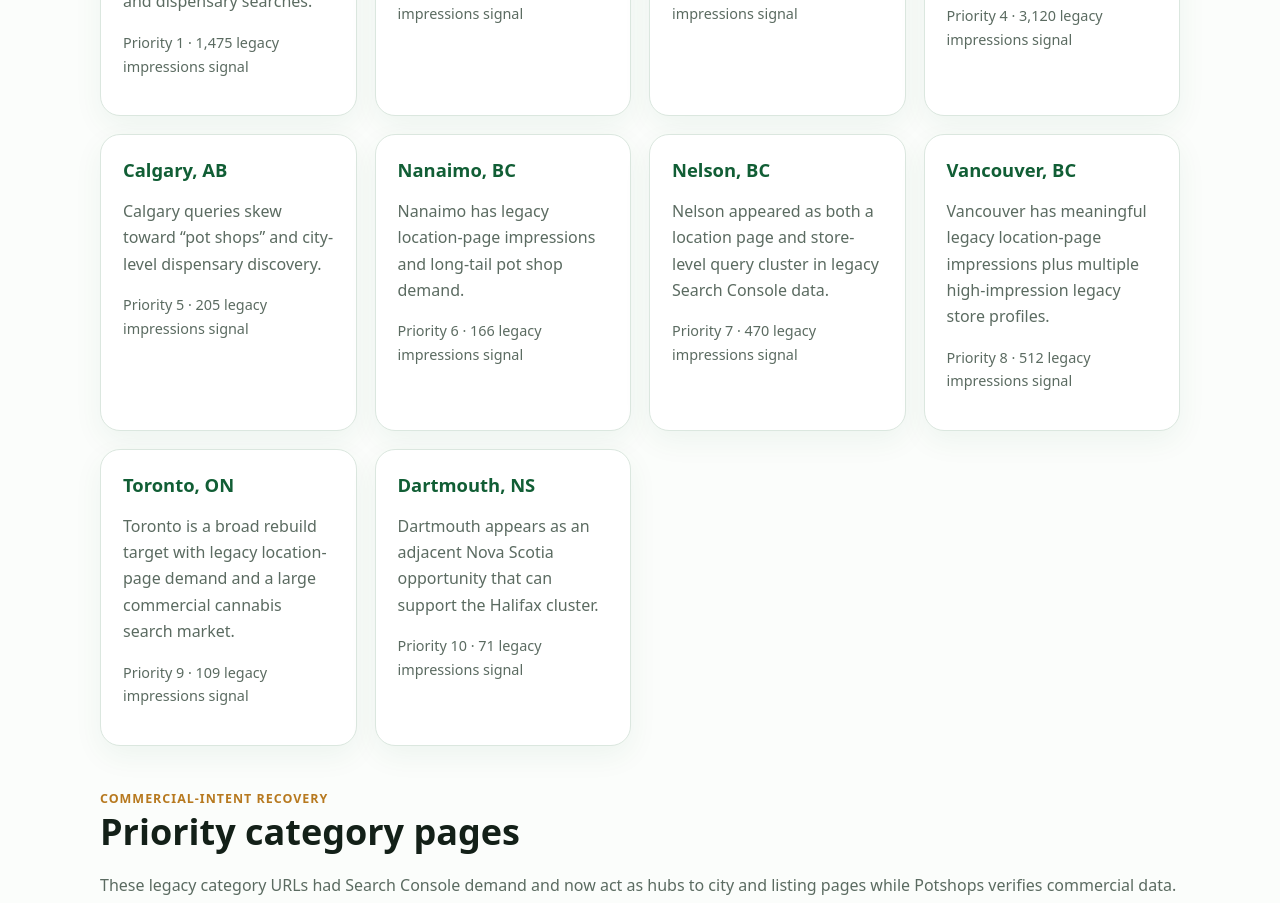
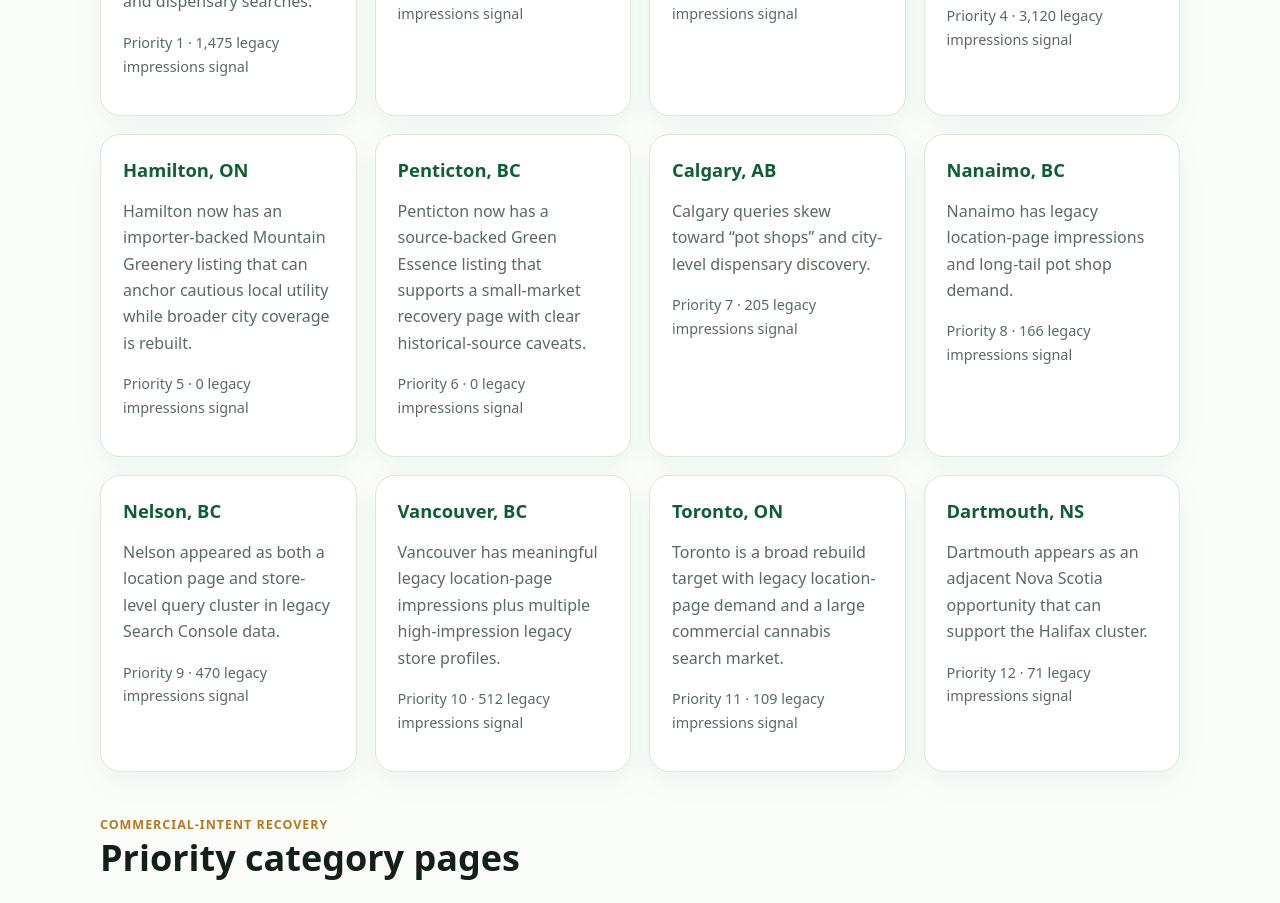
Before and after one commit to tomwattsca/potshops, a Next.js app: page / in a window 1280 px wide. Shown: the part 980-1883 px from the top of the page. Built offline with nearby package versions, Linux system fonts and the light colour scheme.

Commit message:
Add Potshops city utility sections

```diff
--- a/app/data/directory.ts
+++ b/app/data/directory.ts
@@ -58,12 +58,14 @@ export const priorityLocations: Location[] = [
   { slug: 'halifax', city: 'Halifax', province: 'NS', title: 'Cannabis stores and dispensaries in Halifax', description: 'Halifax has repeat city-level searches for dispensaries, cannabis stores, and delivery-adjacent terms.', gscEvidence: 'Queries included “cannabis dispensary halifax”, “dispensaries halifax”, and “halifax dispensaries”.', legacyImpressions: 543, priority: 2 },
   { slug: 'fredericton', city: 'Fredericton', province: 'NB', title: 'Cannabis stores and dispensaries in Fredericton', description: 'Fredericton appears in both city page and store-level legacy URLs, making it a useful early rebuild target.', gscEvidence: 'Queries included “cannabis store fredericton”, “dispensary fredericton”, and “weed dispensary fredericton”.', legacyImpressions: 326, priority: 3 },
   { slug: 'victoria', city: 'Victoria', province: 'BC', title: 'Cannabis stores and dispensaries in Victoria', description: 'Victoria demand is tied to legacy Farmacy and Pineapple Express listing searches plus downtown dispensary terms.', gscEvidence: 'Queries included “farmacy victoria”, “farm dispensary victoria”, and “downtown victoria” dispensary variants.', legacyImpressions: 3120, priority: 4 },
-  { slug: 'calgary', city: 'Calgary', province: 'AB', title: 'Cannabis stores and pot shops in Calgary', description: 'Calgary queries skew toward “pot shops” and city-level dispensary discovery.', gscEvidence: 'Queries included “calgary pot shops”, “pot shop calgary”, and “dispensary calgary”.', legacyImpressions: 205, priority: 5 },
-  { slug: 'nanaimo', city: 'Nanaimo', province: 'BC', title: 'Cannabis stores and pot shops in Nanaimo', description: 'Nanaimo has legacy location-page impressions and long-tail pot shop demand.', gscEvidence: 'Queries included “pot shops nanaimo” and “nanaimo dispensaries still open”.', legacyImpressions: 166, priority: 6 },
-  { slug: 'nelson', city: 'Nelson', province: 'BC', title: 'Cannabis stores and dispensaries in Nelson', description: 'Nelson appeared as both a location page and store-level query cluster in legacy Search Console data.', gscEvidence: 'Queries included “dispensary nelson”, “dispensary nelson bc”, and “nelson potorium”.', legacyImpressions: 470, priority: 7 },
-  { slug: 'vancouver', city: 'Vancouver', province: 'BC', title: 'Cannabis stores and dispensaries in Vancouver', description: 'Vancouver has meaningful legacy location-page impressions plus multiple high-impression legacy store profiles.', gscEvidence: 'GSC page data showed /location/vancouver/ with 512 impressions, and listing demand around The Green Leaf Society, Ahuevo, Herb Co, and other Vancouver-area profiles.', legacyImpressions: 512, priority: 8 },
-  { slug: 'toronto', city: 'Toronto', province: 'ON', title: 'Cannabis stores and dispensaries in Toronto', description: 'Toronto is a broad rebuild target with legacy location-page demand and a large commercial cannabis search market.', gscEvidence: 'GSC page data showed /location/toronto/ with 109 impressions even while the old site was unavailable.', legacyImpressions: 109, priority: 9 },
-  { slug: 'dartmouth', city: 'Dartmouth', province: 'NS', title: 'Cannabis stores and dispensaries in Dartmouth', description: 'Dartmouth appears as an adjacent Nova Scotia opportunity that can support the Halifax cluster.', gscEvidence: 'GSC page data showed /location/dartmouth/ with 71 impressions, making it a useful supporting page for the Halifax/Nova Scotia cluster.', legacyImpressions: 71, priority: 10 },
+  { slug: 'hamilton', city: 'Hamilton', province: 'ON', title: 'Cannabis stores and dispensaries in Hamilton', description: 'Hamilton now has an importer-backed Mountain Greenery listing that can anchor cautious local utility while broader city coverage is rebuilt.', gscEvidence: 'Source-backed rebuild work mapped Mountain Greenery to Hamilton and Upper Wellington Street; use this as a local recovery clue, not a current operating claim.', legacyImpressions: 0, priority: 5 },
+  { slug: 'penticton', city: 'Penticton', province: 'BC', title: 'Cannabis stores and dispensaries in Penticton', description: 'Penticton now has a source-backed Green Essence listing that supports a small-market recovery page with clear historical-source caveats.', gscEvidence: 'Source-backed rebuild work mapped Green Essence Head Shop and Dispensary to Penticton and Martin Street; use this as a profile recovery clue, not a current operating claim.', legacyImpressions: 0, priority: 6 },
+  { slug: 'calgary', city: 'Calgary', province: 'AB', title: 'Cannabis stores and pot shops in Calgary', description: 'Calgary queries skew toward “pot shops” and city-level dispensary discovery.', gscEvidence: 'Queries included “calgary pot shops”, “pot shop calgary”, and “dispensary calgary”.', legacyImpressions: 205, priority: 7 },
+  { slug: 'nanaimo', city: 'Nanaimo', province: 'BC', title: 'Cannabis stores and pot shops in Nanaimo', description: 'Nanaimo has legacy location-page impressions and long-tail pot shop demand.', gscEvidence: 'Queries included “pot shops nanaimo” and “nanaimo dispensaries still open”.', legacyImpressions: 166, priority: 8 },
+  { slug: 'nelson', city: 'Nelson', province: 'BC', title: 'Cannabis stores and dispensaries in Nelson', description: 'Nelson appeared as both a location page and store-level query cluster in legacy Search Console data.', gscEvidence: 'Queries included “dispensary nelson”, “dispensary nelson bc”, and “nelson potorium”.', legacyImpressions: 470, priority: 9 },
+  { slug: 'vancouver', city: 'Vancouver', province: 'BC', title: 'Cannabis stores and dispensaries in Vancouver', description: 'Vancouver has meaningful legacy location-page impressions plus multiple high-impression legacy store profiles.', gscEvidence: 'GSC page data showed /location/vancouver/ with 512 impressions, and listing demand around The Green Leaf Society, Ahuevo, Herb Co, and other Vancouver-area profiles.', legacyImpressions: 512, priority: 10 },
+  { slug: 'toronto', city: 'Toronto', province: 'ON', title: 'Cannabis stores and dispensaries in Toronto', description: 'Toronto is a broad rebuild target with legacy location-page demand and a large commercial cannabis search market.', gscEvidence: 'GSC page data showed /location/toronto/ with 109 impressions even while the old site was unavailable.', legacyImpressions: 109, priority: 11 },
+  { slug: 'dartmouth', city: 'Dartmouth', province: 'NS', title: 'Cannabis stores and dispensaries in Dartmouth', description: 'Dartmouth appears as an adjacent Nova Scotia opportunity that can support the Halifax cluster.', gscEvidence: 'GSC page data showed /location/dartmouth/ with 71 impressions, making it a useful supporting page for the Halifax/Nova Scotia cluster.', legacyImpressions: 71, priority: 12 },
 ];
 
 export const locationUtilities: LocationUtility[] = [
@@ -121,6 +123,60 @@ export const locationUtilities: LocationUtility[] = [
       'Use this page to test the import validation workflow before scaling New Brunswick listings.',
     ],
   },
+  {
+    slug: 'victoria',
+    summary: 'Victoria combines one of the largest legacy demand clusters in the rebuild with a newly source-enriched downtown Farmacy profile, so the page should help visitors separate brand-history searches from verified current-store facts.',
+    directoryStatus: 'One Victoria listing is mapped today: Farm: The Original Farmacy Downtown. It is labelled historical because public-source evidence supports the downtown association and address context, not current operating status.',
+    searchIntent: ['farmacy victoria', 'farm dispensary victoria', 'downtown victoria dispensary', 'victoria bc cannabis store'],
+    relatedListingSlugs: ['farm-the-original-farmacy-downtown'],
+    internalCategorySlugs: ['dispensary'],
+    localCaveats: [
+      'Victoria searches include brand-specific Farmacy language and broader downtown dispensary intent; Potshops should not imply comprehensive local coverage from one mapped profile.',
+      'Historical directory evidence is useful for recovery, but it does not prove a storefront is currently open, licensed, or accepting orders.',
+      'Downtown neighbourhood copy should remain informational until current official or regulator-backed sources are available.',
+    ],
+    verificationNextSteps: [
+      'Confirm current public sources before adding website, phone, hours, map embeds, or outbound contact links for Victoria profiles.',
+      'Look for additional Victoria and Greater Victoria listing candidates before expanding this page into a broader local guide.',
+      'Keep the page focused on source-backed recovery and internal links until compliance review clears stronger local business claims.',
+    ],
+  },
+  {
+    slug: 'hamilton',
+    summary: 'Hamilton is now a useful supporting location page because the importer-backed batch added Mountain Greenery with city and address context that can anchor a cautious local directory section.',
+    directoryStatus: 'One Hamilton listing is mapped today: Mountain Greenery. The row remains historical/source-backed until current operating, licence, and contact facts are independently confirmed.',
+    searchIntent: ['mountain greenery hamilton', 'hamilton dispensary', 'hamilton cannabis store', 'upper wellington cannabis'],
+    relatedListingSlugs: ['mountain-greenery'],
+    internalCategorySlugs: ['dispensary'],
+    localCaveats: [
+      'The current Hamilton footprint is one mapped profile, so this page should not be framed as a complete Hamilton cannabis directory.',
+      'Address-level context came from public sources but should not be converted into hours, ordering, delivery, or availability claims.',
+      'Hamilton neighbourhood and street-level hints are helpful only when tied to visible source notes on listing pages.',
+    ],
+    verificationNextSteps: [
+      'Find official or regulator-backed sources for Mountain Greenery before adding current-status details.',
+      'Add more Hamilton-area listings only through the validated import workflow with source URLs and conservative notes.',
+      'Use this page to link users to verified listing evidence rather than outbound cannabis commerce until compliance posture is clearer.',
+    ],
+  },
+  {
+    slug: 'penticton',
+    summary: 'Penticton is a small but concrete recovery opportunity after the enrichment batch added Green Essence Head Shop and Dispensary with source-backed local context.',
+    directoryStatus: 'One Penticton listing is mapped today: Green Essence Head Shop and Dispensary. The available evidence is treated as historical/public-source context, not a current availability or licence claim.',
+    searchIntent: ['green essence penticton', 'penticton dispensary', 'penticton cannabis store', 'martin street cannabis'],
+    relatedListingSlugs: ['green-essence-head-shop-dispensary'],
+    internalCategorySlugs: ['dispensary'],
+    localCaveats: [
+      'Penticton currently has one mapped listing, so the page should be clear that Potshops is rebuilding coverage rather than listing every local option.',
+      'Source-backed address context should remain separate from current operating, ordering, delivery, review, or rating claims.',
+      'Small-market pages can become thin quickly; keep visible utility tied to exact mapped listing evidence and verification needs.',
+    ],
+    verificationNextSteps: [
+      'Confirm current official or regulator-backed details before adding contact links, maps, hours, or richer LocalBusiness-style facts.',
+      'Search for additional Penticton or South Okanagan candidates before broadening the page beyond one source-backed profile.',
+      'Retain conservative historical labelling until source freshness and compliance are verified.',
+    ],
+  },
 ];
 
 export const listingSeeds: ListingSeed[] = listingSeedsImport as ListingSeed[];
```
